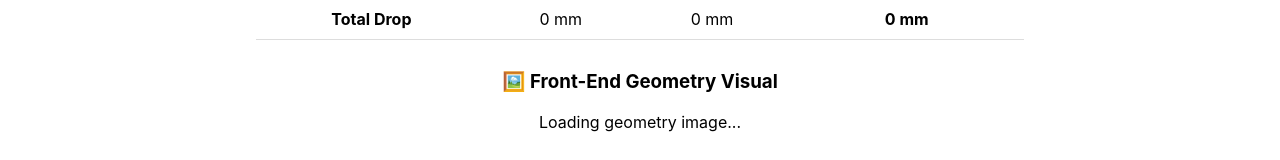
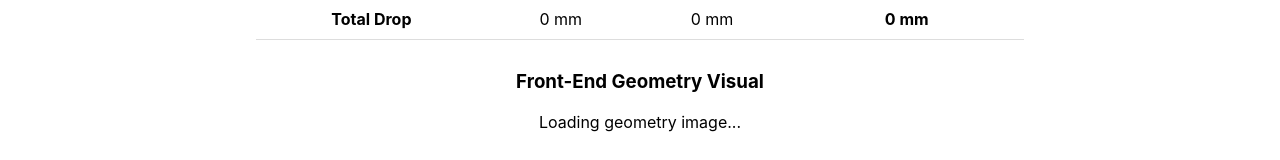
Before and after one commit to JBr85/bike-comparison, a React (Create React App) app in the folder frontend/: page / in a window 1280 px wide. Shown: the part 422-582 px from the top of the page. Built offline with nearby package versions, Linux system fonts and the light colour scheme; no server answers.

Commit message:
removed emoji

```diff
--- a/frontend/src/components/BikeComparisonImage.js
+++ b/frontend/src/components/BikeComparisonImage.js
@@ -21,7 +21,7 @@ const BikeComparisonImage = ({ bike1, bike2 }) => {
 
     return (
         <div style={{ textAlign: "center", marginTop: "30px" }}>
-            <h3>🖼️ Front-End Geometry Visual</h3>
+            <h3>Front-End Geometry Visual</h3>
             {imageBase64 ? (
                 <img
                     // Use backticks + interpolation:
```
